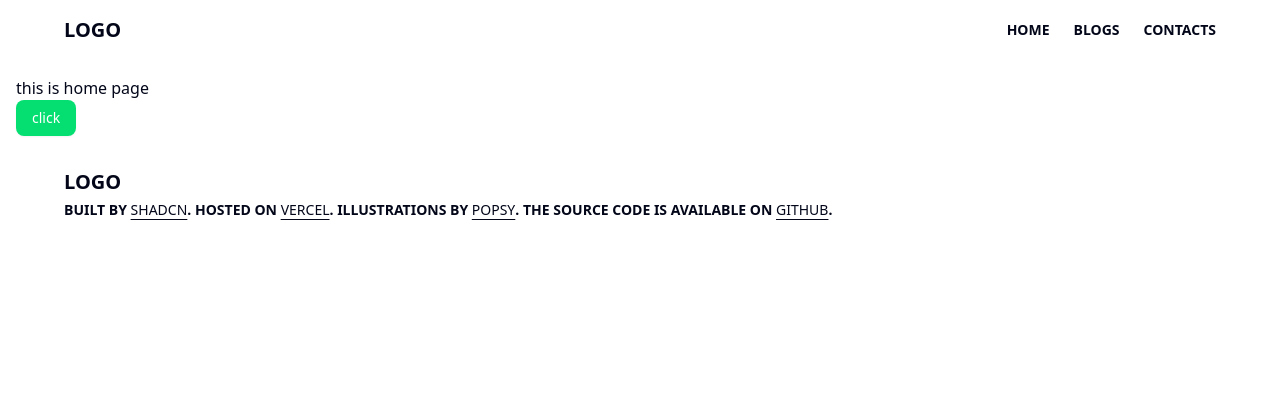
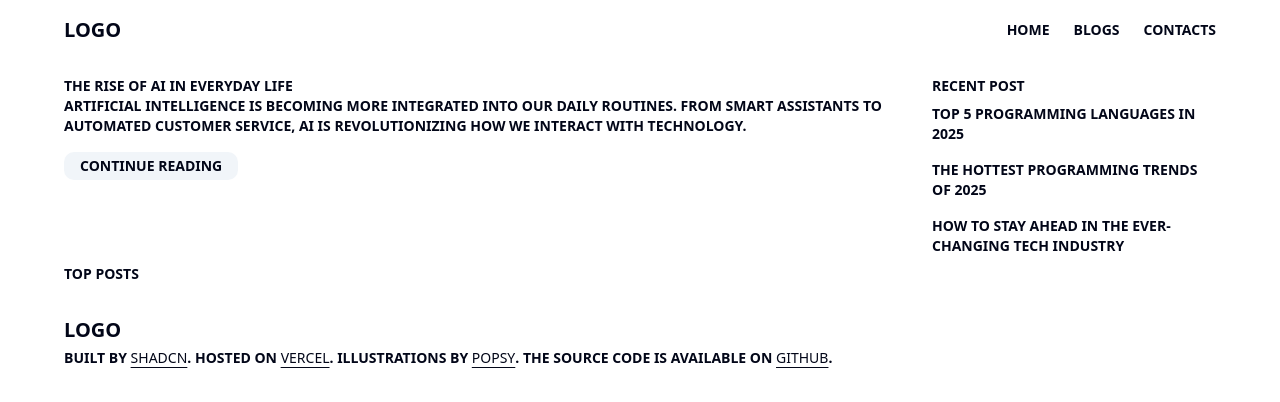
Before and after one commit to shadon016/blogApp, a Next.js app: page / in a window 1280 px wide. Shown: the top 402 px of the page. Built offline with nearby package versions, Linux system fonts and the light colour scheme.

Commit message:
adding files

```diff
--- a/app/(home)/page.js
+++ b/app/(home)/page.js
@@ -1,12 +1,19 @@
-import { Button } from "@/components/ui/button.jsx";
+import Content from "@/components/content.jsx";
+import RecentContent from "@/components/recentContent.jsx";
+import TopPosts from "@/components/topPosts.jsx";
 
 export default function Home() {
   return (
-    <div className="m-4">
-      <h1>this is home page</h1>
-      <Button variant="destructive" className="bg-green-400 hover:bg-green-500">
-        click
-      </Button>
+    <div className="wrapper">
+      <div className="flex flex-col lg:flex-row lg:gap-4">
+        <div className="flex-3/4">
+          <Content />
+        </div>
+        <div className="flex-1/4">
+          <RecentContent />
+        </div>
+      </div>
+      <TopPosts />
     </div>
   );
 }
--- /dev/null
+++ b/components/content.jsx
@@ -0,0 +1,19 @@
+import Link from "next/link";
+
+const Content = () => {
+  return (
+    <div className="">
+      <h1>The Rise of AI in Everyday Life</h1>
+      <p>
+        Artificial Intelligence is becoming more integrated into our daily
+        routines. From smart assistants to automated customer service, AI is
+        revolutionizing how we interact with technology.
+      </p>
+      <p className="py-1 mt-4 bg-slate-100 px-4 rounded-lg w-fit">
+        <Link href="">continue reading</Link>
+      </p>
+    </div>
+  );
+};
+
+export default Content;
--- /dev/null
+++ b/components/recentContent.jsx
@@ -0,0 +1,20 @@
+import React from "react";
+
+const RecentContent = () => {
+  return (
+    <div className="">
+      <h1>recent post</h1>
+      <div className="py-2">
+        <p>Top 5 Programming Languages in 2025</p>
+      </div>
+      <div className="py-2">
+        <p>The Hottest Programming Trends of 2025</p>
+      </div>
+      <div className="py-2">
+        <p>How to Stay Ahead in the Ever-Changing Tech Industry</p>
+      </div>
+    </div>
+  );
+};
+
+export default RecentContent;
--- /dev/null
+++ b/components/topPosts.jsx
@@ -0,0 +1,11 @@
+import React from "react";
+
+const TopPosts = () => {
+  return (
+    <div>
+      <h1>top posts</h1>
+    </div>
+  );
+};
+
+export default TopPosts;
```
